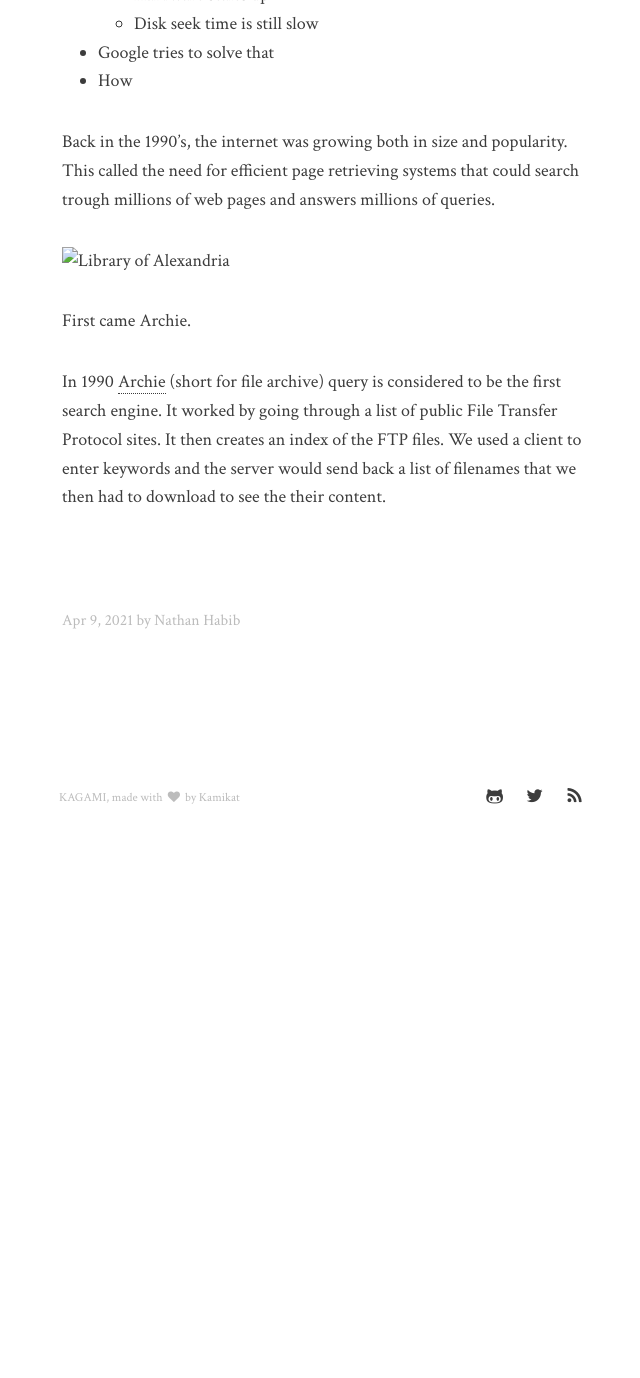
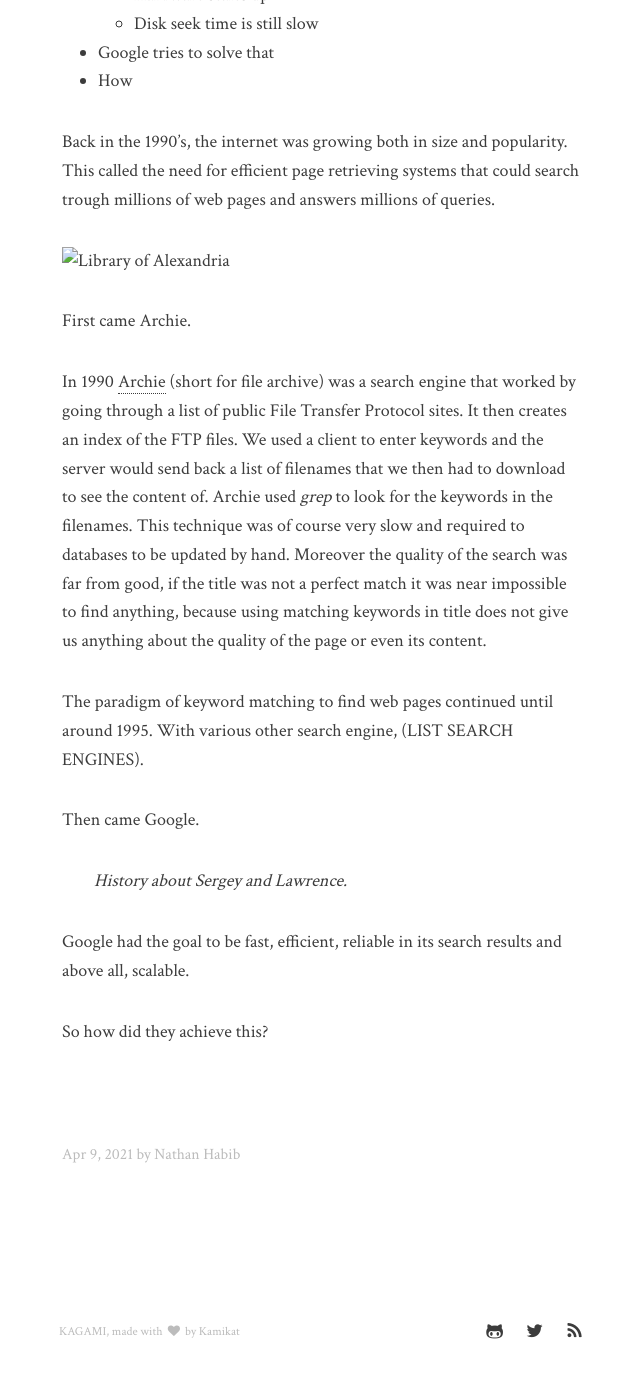
Before and after one commit to NathanHB/NathanHB.github.io, a Jekyll site: the page built from _posts/2021-04-19-organize-the-worlds-information.md, in a window 1280 px wide and 1400 px high, scrolled down 621 px. Shown: the top 1378 px of the window, without its empty margins (318-958 px from the left). Built offline with Jekyll 4.4.1, drawn with Linux system fonts in a browser that asks for light colours; our own code applies the rules of GitHub Pages for plain Markdown files; before the commit the page ends 1486 px from its top, so only the background shows below that.

Commit message:
Added few things

```diff
--- a/_posts/2021-04-19-organize-the-worlds-information.md
+++ b/_posts/2021-04-19-organize-the-worlds-information.md
@@ -31,7 +31,24 @@ millions of web pages and answers millions of queries.
 First came Archie.
 
 In 1990 [Archie](https://www.youtube.com/watch?v=TdM3MNq9YL0) (short for file
-archive) query is considered to be the first search engine. It worked by going
-through a list of public File Transfer Protocol sites. It then creates an index
-of the FTP files. We used a client to enter keywords and the server would send
-back a list of filenames that we then had to download to see the their content.
+archive) was a search engine that worked by going  through a list of public
+File Transfer Protocol sites.  It then creates an index of the FTP files.  We
+used a client to enter keywords and the server would send back a list of
+filenames that we then had to download to see the content of. Archie used
+_grep_ to look for the keywords in the filenames.  This technique was of course
+very slow and required to databases to be updated by hand. Moreover the quality
+of the search was far from good, if the title was not a perfect match it was
+near impossible to find anything, because using matching keywords in title does
+not give us anything about the quality of the page or even its content.
+
+The paradigm of keyword matching to find web pages continued until around 1995.
+With various other search engine, (LIST SEARCH ENGINES).
+
+Then came Google.
+
+> History about Sergey and Lawrence.
+
+Google had the goal to be fast, efficient, reliable in its search results and
+above all, scalable.
+
+So how did they achieve this?
```
Also changed, not shown: _posts/2021-04-28-perceptron.md (added, +250 -0 lines), assets/images/output_15_0.png (added), assets/images/output_20_1.png (added), assets/images/output_24_1.png (added).
